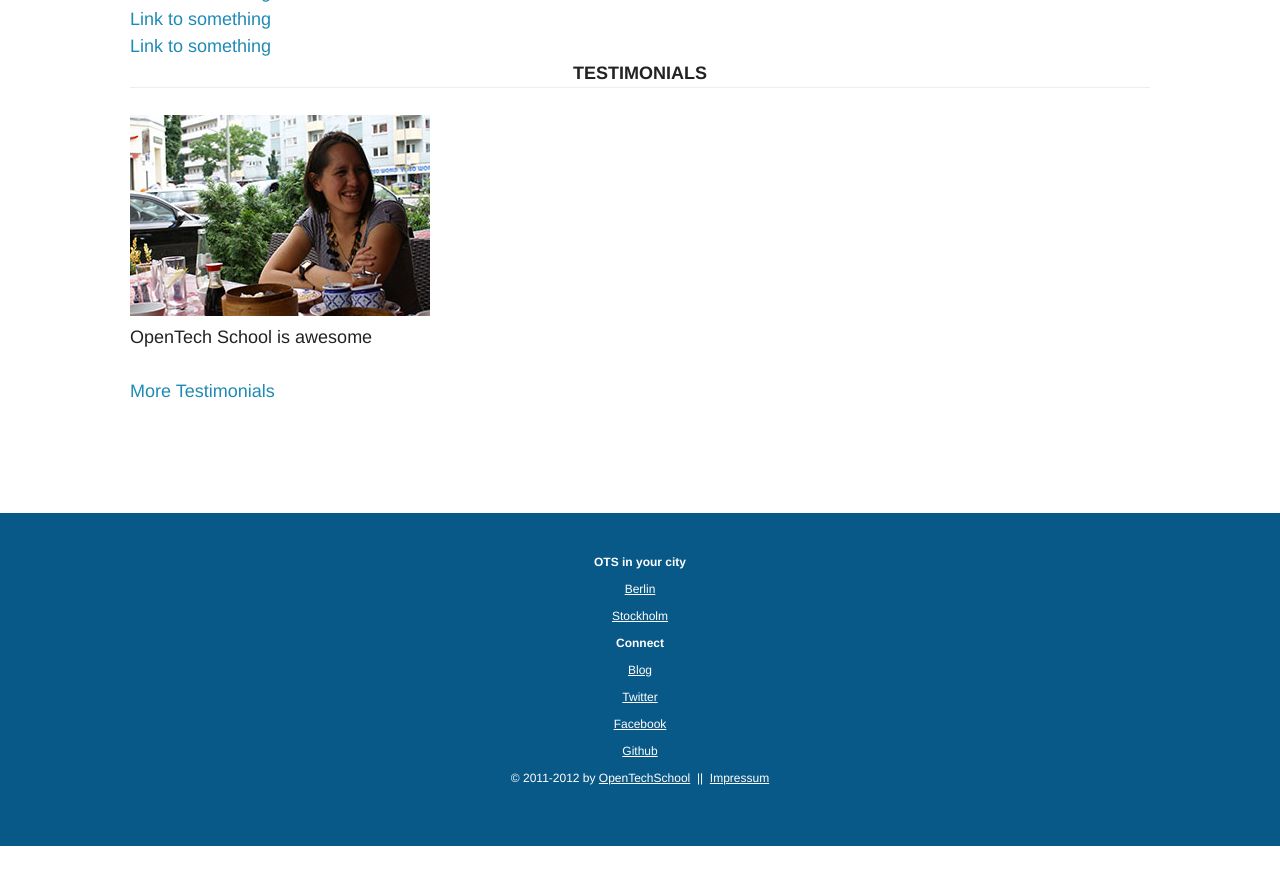
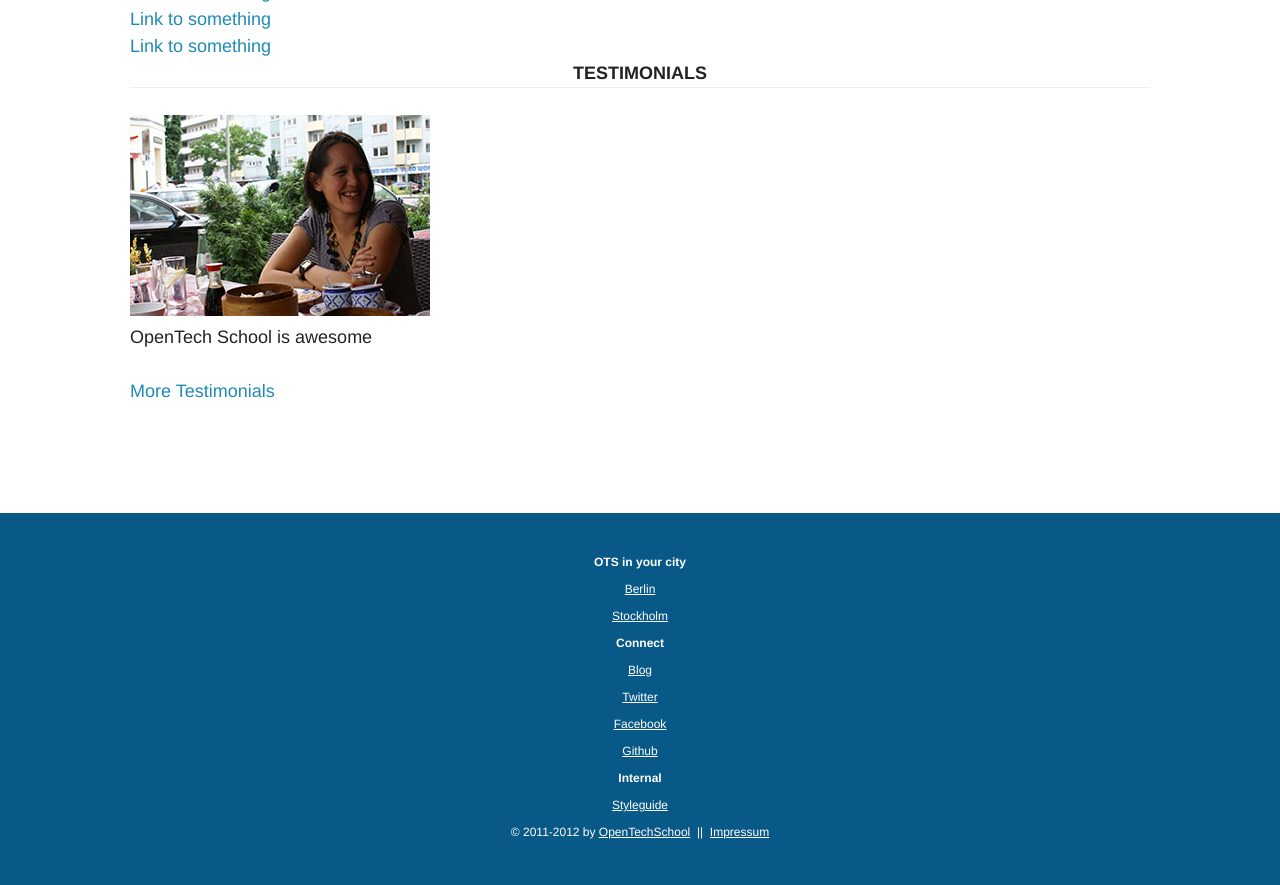
Before and after one commit to OpenTechSchool/www.opentechschool.org, a Jekyll site: the page built from index.html, in a window 1280 px wide and 900 px high, scrolled down 853 px. Shown: the top 885 px of the window. Built offline with Jekyll 4.4.1, drawn with Linux system fonts in a browser that asks for light colours; nearby versions of some CDN libraries; comment, search, counter and statistics services are not loaded; before the commit the page ends 1699 px from its top, so only the background shows below that.

Commit message:
Colorz! Buttonz!

```diff
--- a/_includes/_footer.html
+++ b/_includes/_footer.html
@@ -28,6 +28,13 @@
         </li>
       </ul>
 
+      <h3>Internal</h3>
+      <ul>
+        <li>
+          <a href="/styleguide.html">Styleguide</a>
+        </li>
+      </ul>
+
       <p>
         © 2011-2012 by <a href="http://www.opentechschool.org">OpenTechSchool</a>&nbsp;&nbsp;||&nbsp;&nbsp;<a href="http://www.opentechschool.org/imprint.html">Impressum</a>
       </p>
--- a/sass/imports/_vars.scss
+++ b/sass/imports/_vars.scss
@@ -2,4 +2,10 @@
 
 /* colors */
 
-$ots_blue: #085987;
+$ots_blue: #085987; /* main blue, logo */
+$ots_blue_l: #1F8AB6; /* Blue links */
+$ots_blue_h: #2FB0D5; /* Blue hover states */
+$ots_text: #222222; /* Default text color*/
+
+$ots_blue_l: #E04C3E; /* Highlighted, red links, buttons, other highlights */
+$ots_blue_h: #FD4B22; /* Red hover states */
--- a/stylesheets/screen.css
+++ b/stylesheets/screen.css
@@ -69,6 +69,12 @@
 
 /* variables */
 /* colors */
+/* main blue, logo */
+/* Blue links */
+/* Blue hover states */
+/* Default text color*/
+/* Highlighted, red links, buttons, other highlights */
+/* Red hover states */
 /* line 1, ../sass/imports/_grid.scss */
 .container {
   width: 100%;
```
Also changed, not shown: berlin.md (+3 -3 lines), index.html (line endings or trailing spaces).
